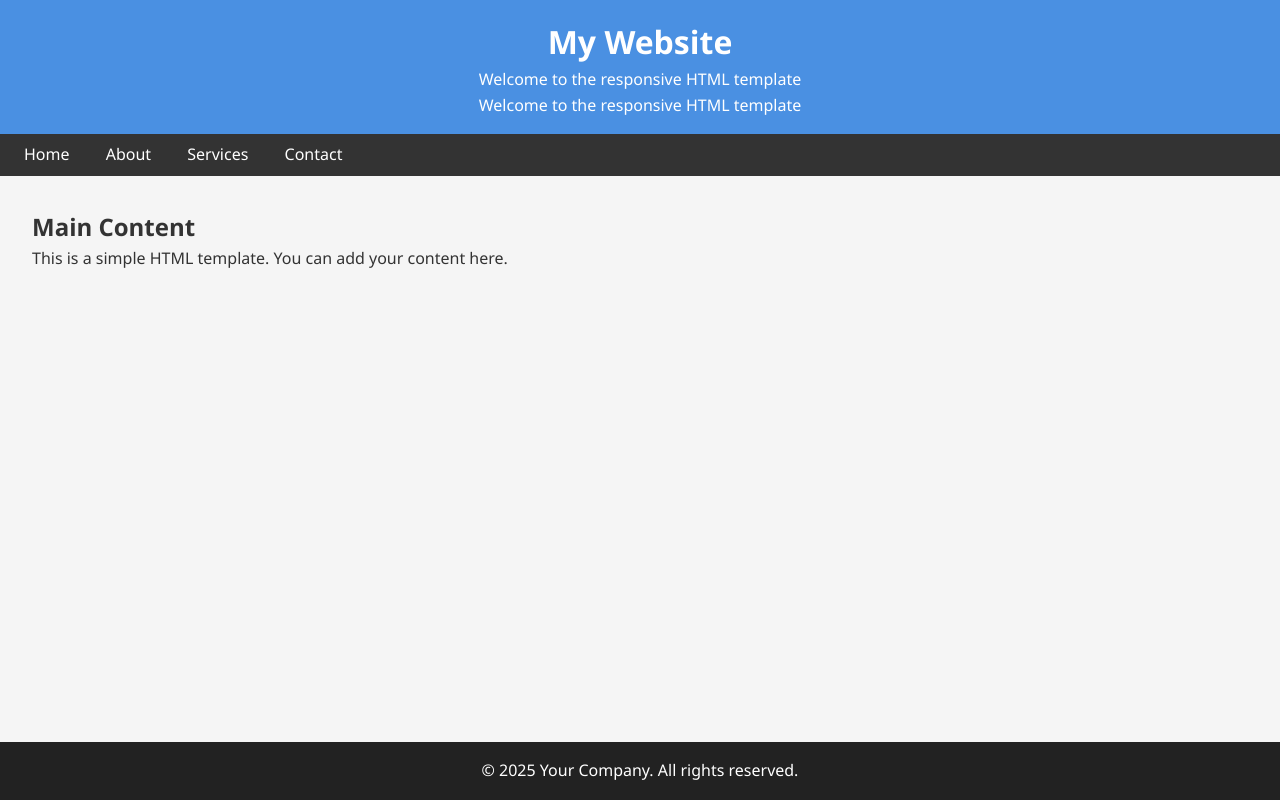
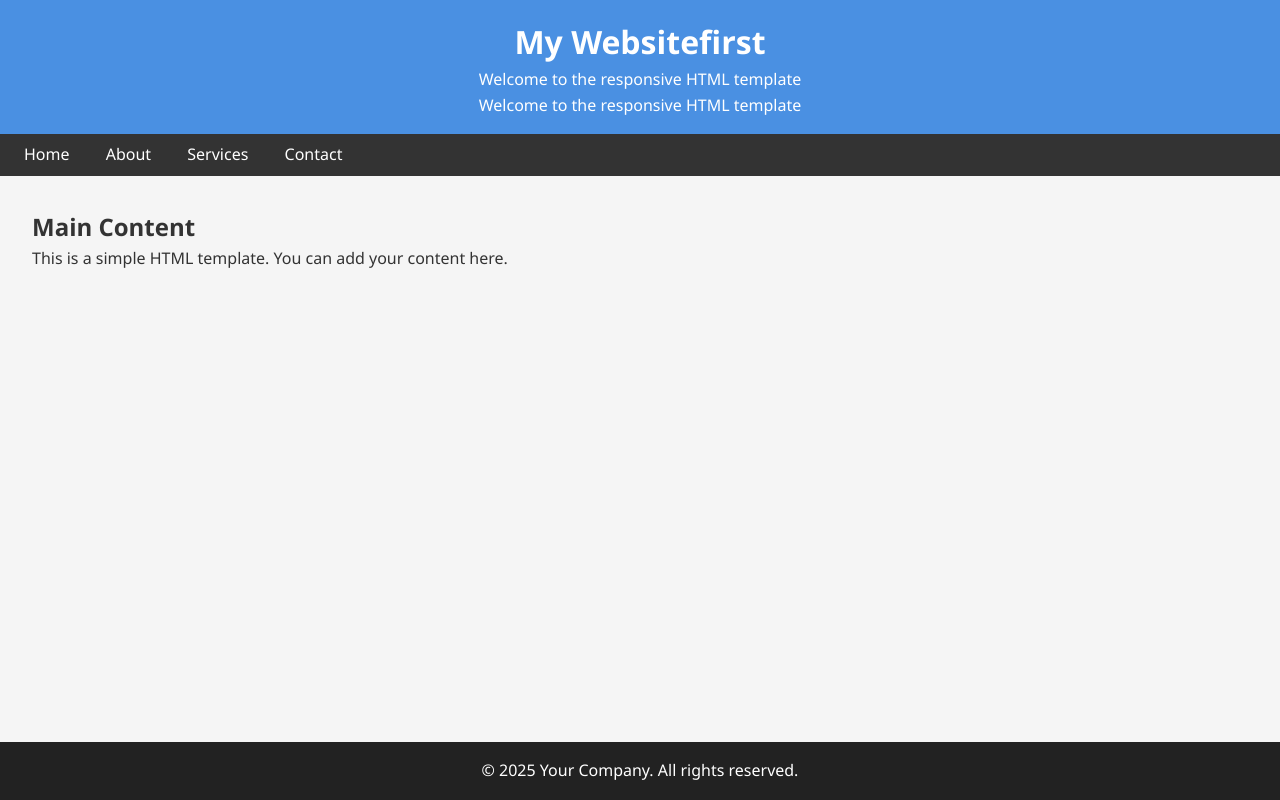
Before and after one commit to tanya-angra/page-deploy, a plain HTML site: page index.html in a window 1280 px wide. Drawn offline with Linux system fonts and the light colour scheme.

Commit message:
Update index.html

```diff
--- a/index.html
+++ b/index.html
@@ -64,7 +64,7 @@
 </head>
 <body>
   <header>
-    <h1>My Website</h1>
+    <h1>My Websitefirst </h1>
     <p>Welcome to the responsive HTML template</p>
     <p>Welcome to the responsive HTML template</p>
   </header>
```
